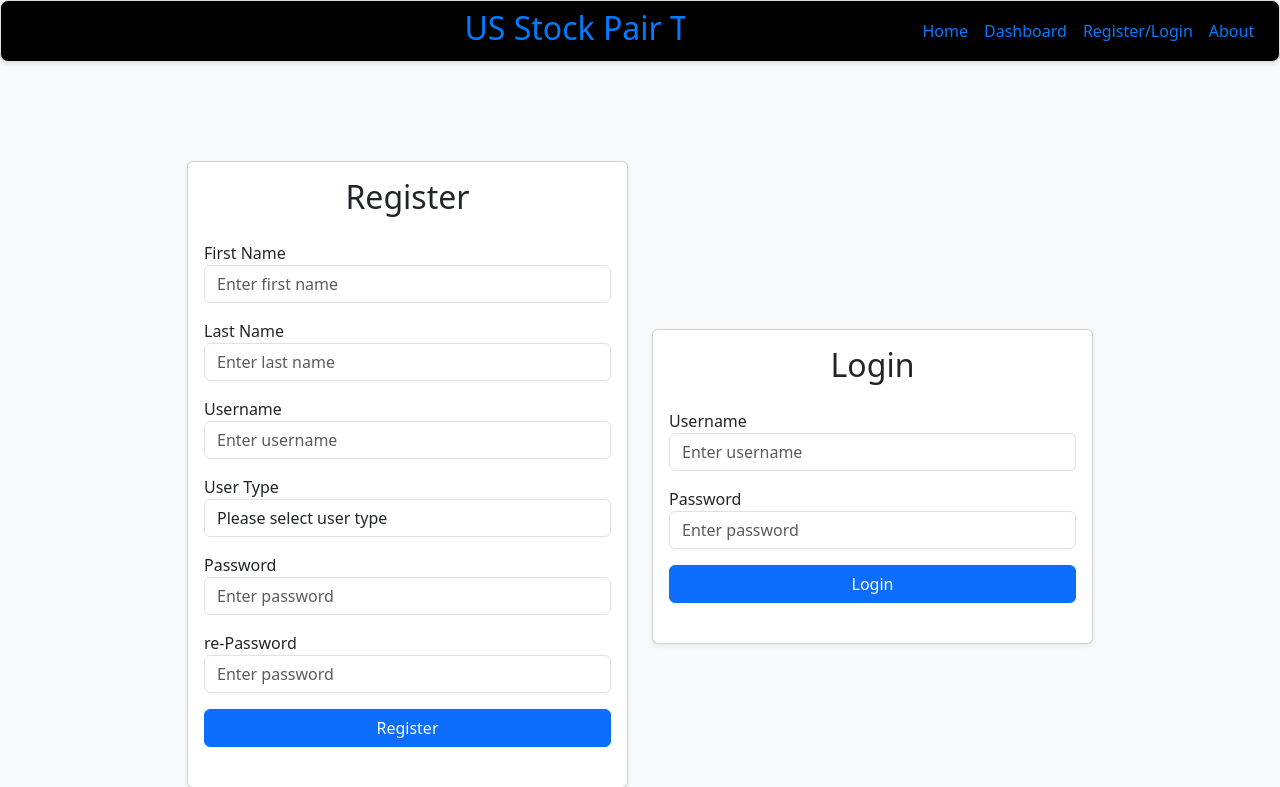
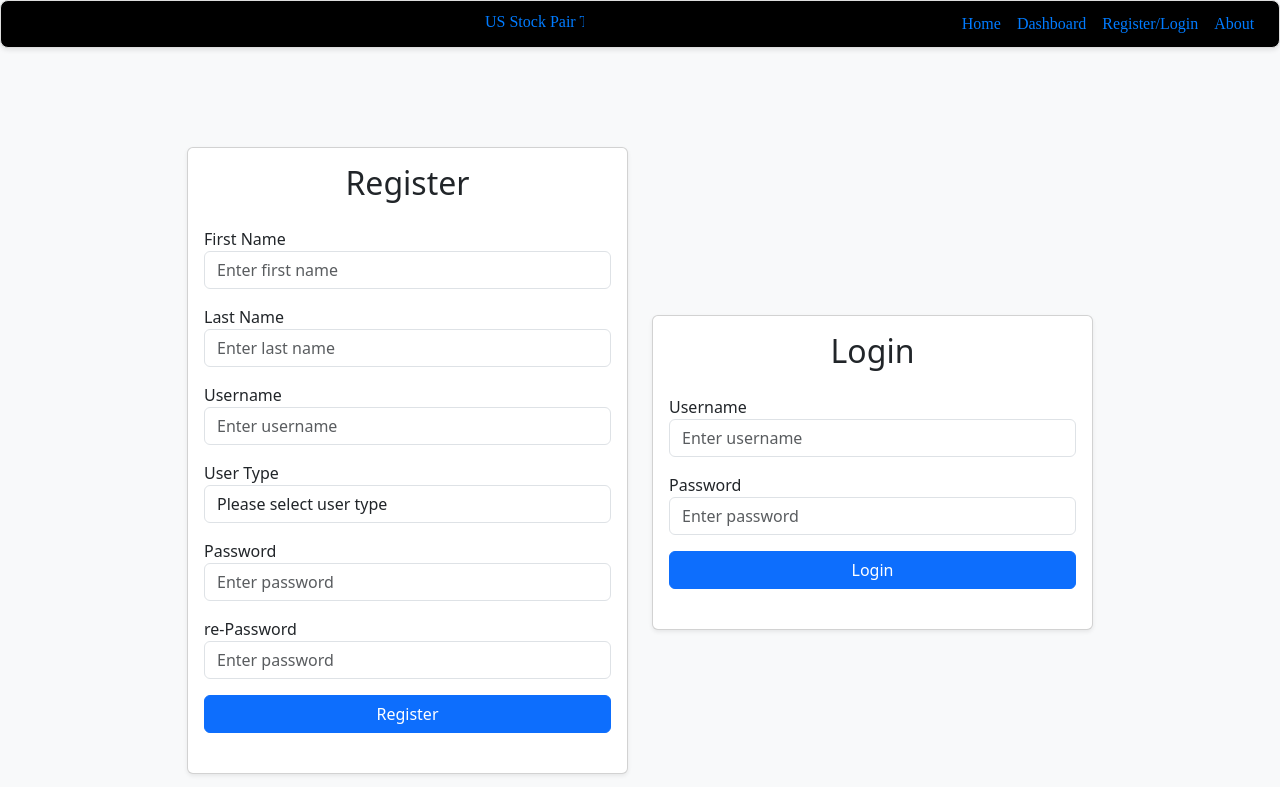
Before and after one commit to TonyHsu212/COMP693_USSTOCKPAIRTRADINGSYSTEM, a Flask app: page /dashboard in a window 1280 px wide. Shown: the top 787 px of the page. Run offline with Flask 3, Linux system fonts and the light colour scheme; some libraries are stand-ins or nearby versions.

Commit message:
improve navgator style

```diff
--- a/templates/base.html
+++ b/templates/base.html
@@ -71,31 +71,31 @@
                     <ul class="navbar-nav ms-auto">
                         <li class="nav-item">
                             <div class="scrolling-text">
-                                <a href="/">US Stock Pair Trading System</a>
+                                <a href="/" style="color: #007bff; font-size: 1rem; font-family: 'Playfair Display', serif;">US Stock Pair Trading System</a>
                             </div>
                         </li>
                     </ul>
                     <ul class="navbar-nav ms-auto">
                         <li class="nav-item">
-                            <a class="nav-link" href="/" style="color: #007bff; font-size: 1rem;">Home</a>
+                            <a class="nav-link" href="/" style="color: #007bff; font-size: 1rem; font-family: 'Playfair Display', serif;">Home</a>
                         </li>
                         {% if session.get('user_name') %}
                         <li class="nav-item">
-                            <a class="nav-link" href="/dashboard" style="color: #007bff; font-size: 1rem;">{{session.get('user_name')}}-Dashboard</a>
+                            <a class="nav-link" href="/dashboard" style="color: #007bff; font-size: 1rem; font-family: 'Playfair Display', serif;">{{session.get('user_name')}}-Dashboard</a>
                         </li>
                         <li class="nav-item">
-                            <a class="nav-link" href="{{ url_for('auth.logout') }} " style="color: #007bff; font-size: 1rem;">Logout</a>
+                            <a class="nav-link" href="{{ url_for('auth.logout') }} " style="color: #007bff; font-size: 1rem;font-family: 'Playfair Display', serif;">Logout</a>
                         </li>
                         {% else %}
                         <li class="nav-item">
-                            <a class="nav-link" href="{{ url_for('dashboard') }}" style="color: #007bff; font-size: 1rem;">Dashboard</a>
+                            <a class="nav-link" href="{{ url_for('dashboard') }}" style="color: #007bff; font-size: 1rem; font-family: 'Playfair Display', serif;">Dashboard</a>
                         </li>
                         <li class="nav-item">
-                            <a class="nav-link" href="{{ url_for('auth.register_login') }}" style="color: #007bff; font-size: 1rem;">Register/Login</a>
+                            <a class="nav-link" href="{{ url_for('auth.register_login') }}" style="color: #007bff; font-size: 1rem; font-family: 'Playfair Display', serif;">Register/Login</a>
                         </li>
                         {% endif %}
                         <li class="nav-item">
-                            <a class="nav-link" href="/" style="color: #007bff; font-size: 1rem;">About</a>
+                            <a class="nav-link" href="/" style="color: #007bff; font-size: 1rem; font-family: 'Playfair Display', serif;">About</a>
                         </li>
                     </ul>
                 </div>
```
